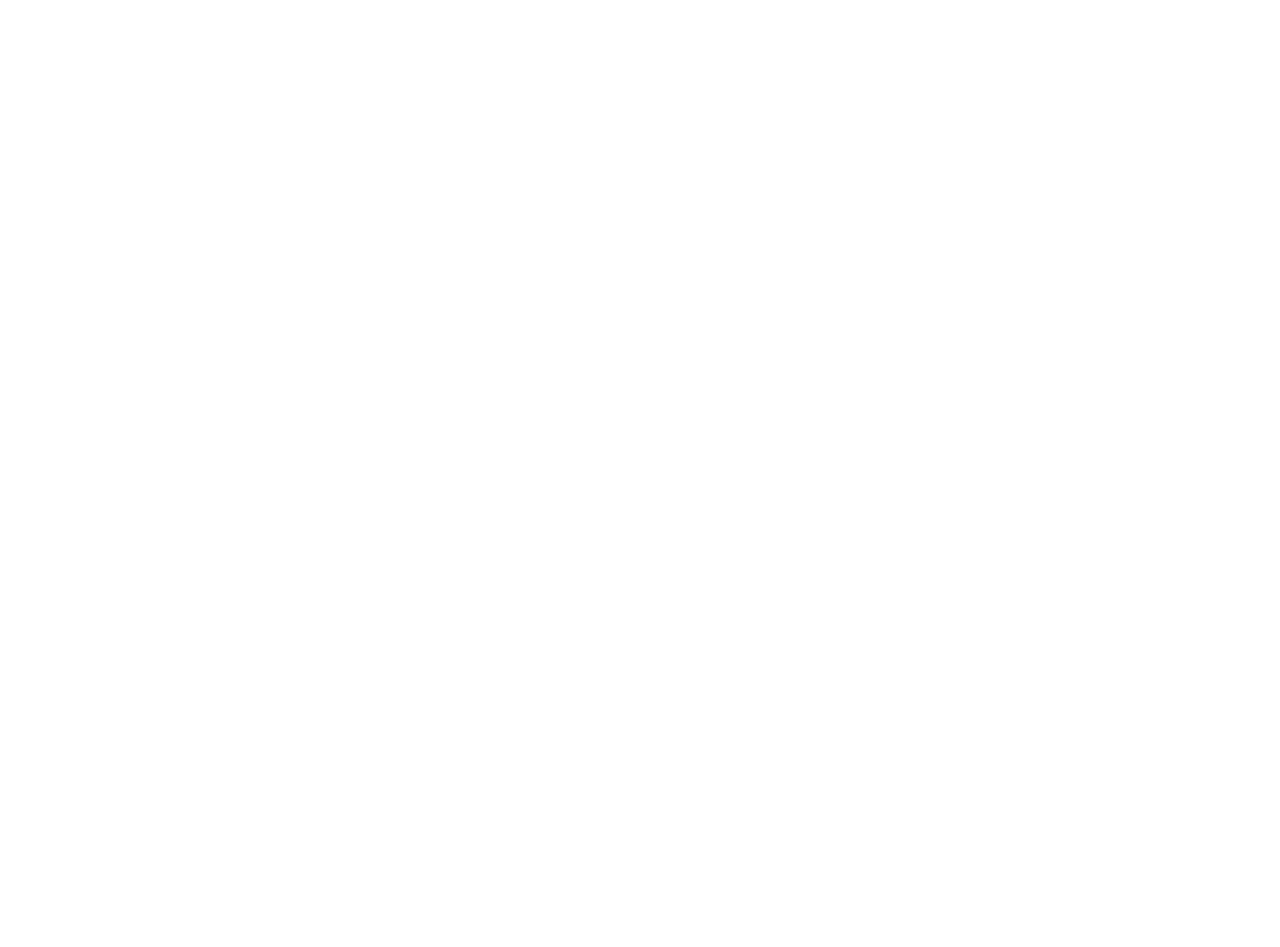
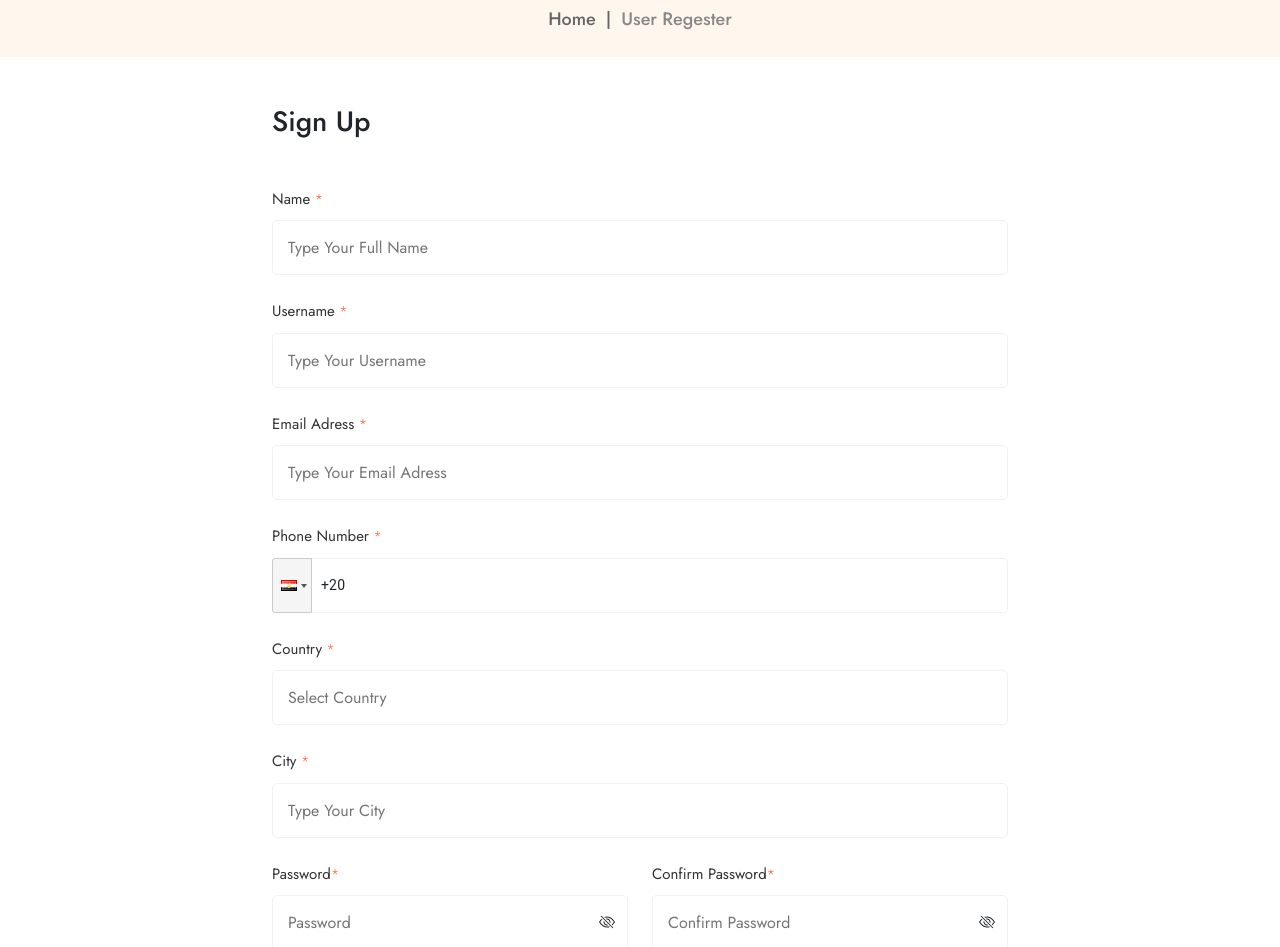
Before and after one commit to fci-team/fashion, a React (Vite) app: page /signup in a window 1280 px wide. Before the commit this address had no page. Shown: the part 195-1142 px from the top of the page. Before the commit the page ends 800 px from the top, so only its background shows below. Built offline with nearby package versions, Linux system fonts and the light colour scheme.

Commit message:
Created sign up page

```diff
--- a/package.json
+++ b/package.json
@@ -10,12 +10,15 @@
     "preview": "vite preview"
   },
   "dependencies": {
+    "@hookform/resolvers": "^3.3.2",
     "@reduxjs/toolkit": "^1.9.7",
     "bootstrap": "^5.3.2",
     "framer-motion": "^10.16.4",
     "react": "^18.2.0",
     "react-bootstrap-icons": "^1.10.3",
     "react-dom": "^18.2.0",
+    "react-hook-form": "^7.47.0",
+    "react-phone-input-2": "^2.15.1",
     "react-router-dom": "^6.17.0",
     "yup": "^1.3.2"
   },
--- a/src/App.jsx
+++ b/src/App.jsx
@@ -2,7 +2,7 @@
 import { Outlet, RouterProvider, createBrowserRouter } from "react-router-dom";
 
 // ** pages imports
-import { Home } from "./pages";
+import { Home, SignUp } from "./pages";
 
 // ** components import
 import { Navbar } from "./components";
@@ -29,6 +29,10 @@
           path: "/",
           element: <Home />,
         },
+        {
+          path: "/signup",
+          element: <SignUp />,
+        },
       ],
     },
     {
--- /dev/null
+++ b/src/components/Breadcrump.jsx
@@ -0,0 +1,19 @@
+import { Link } from "react-router-dom";
+
+// eslint-disable-next-line react/prop-types
+const Breadcrump = ({slug}) => {
+  return (
+    <div className="py-4 text-center mt-3 mb-5" style={{backgroundColor:'#fff6ee'}}>
+      <div className="title">
+        <h2 className="h2">User Regeste</h2>
+      </div>
+      <div className="breadcrump mt-1">
+        <Link to='/'>Home</Link>
+        <span>  |  </span>
+        <a>{slug}</a>
+      </div>
+    </div>
+  );
+};
+
+export default Breadcrump;
--- a/src/components/Navbar.jsx
+++ b/src/components/Navbar.jsx
@@ -17,7 +17,7 @@
 
 const Navbar = () => {
   return (
-    <header className="pt-3">
+    <header className="py-3">
       <nav className="navbar navbar-expand-lg bg-white pb-0">
         <div className="container">
           <a className="navbar-brand" href="#">
--- /dev/null
+++ b/src/components/apps/CustomPhoneInput.jsx
@@ -0,0 +1,17 @@
+import PhoneInput from 'react-phone-input-2';
+// ** styles
+import 'react-phone-input-2/lib/style.css';
+import '../../style/regester.css'
+const PhoneNumberInput = () => {
+  return (
+    <PhoneInput
+      country={'eg'} // Set the default country
+      enableSearch // Enable search functionality
+      countryCodeEditable={false} // Disable editing of the country code
+      inputClass="form-input" // Add custom CSS class to the input field
+      // Other props to customize the flag appearance and behavior
+    />
+  );
+};
+
+export default PhoneNumberInput
--- a/src/components/index.js
+++ b/src/components/index.js
@@ -1,6 +1,7 @@
 import Navbar from "./Navbar";
-
+import Breadcrump from "./Breadcrump";
 
 export {
-    Navbar
+    Navbar,
+    Breadcrump
 }
--- a/src/data/schema/signup.js
+++ b/src/data/schema/signup.js
@@ -1,9 +1,10 @@
 import  * as yup from 'yup'
-
+const phoneRegExp = /^((\\+[1-9]{1,4}[ \\-]*)|(\\([0-9]{2,3}\\)[ \\-]*)|([0-9]{2,4})[ \\-]*)*?[0-9]{3,4}?[ \\-]*[0-9]{3,4}?$/
 export const userSchema = yup.object().shape({
     name:yup.string().required('This field is Required'),
     userName:yup.string().required('User Name Is Required'),
     email:yup.string().email('Please Provide A valid Email Address').required('Email is Required'),
     password:yup.string().min(4,'Passwor must be at least 4 characters').max(10,'Password must be at most 10 character').required('This field is Required'),
-    confirmPassword:yup.string().oneOf([yup.ref('password')],`Password don't match`).required('this fiel is Required')
+    confirmpassword:yup.string().oneOf([yup.ref('password')],`Password don't match`).required('this fiel is Required'),
+    phone:yup.string().matches(phoneRegExp, 'Phone number is not valid')
 })
--- /dev/null
+++ b/src/pages/SignUp.jsx
@@ -0,0 +1,178 @@
+// ** Components
+import { Link } from "react-router-dom";
+import { Breadcrump } from "../components";
+
+// ** styles
+import '../style/regester.css'
+// ** bootstrap Icons
+import { Eye, EyeSlash } from "react-bootstrap-icons";
+
+// ** react imports
+import {useState } from "react";
+import PhoneNumberInput from "../components/apps/CustomPhoneInput";
+
+const initialData = {
+    name:"",
+    email:"",
+    username:"",
+    password:"",
+    confirmpassword:"",
+    country:"",
+    city:"",
+    phone:""
+}
+
+const SignUp = () => {
+
+
+
+    // states
+    const [viewPs,setViewPs] = useState(false)
+    const [viewCps,setViewCps] = useState(false)
+
+    const [formData,setFormData] = useState(initialData)
+
+    const onChange = (e)=>{
+        setFormData({...formData,[e.target.name]:e.target.value})
+    }
+
+    // ** functions
+    const togglePassword = (type)=>{
+        if(type==='ps') {
+            setViewPs(!viewPs)
+        }else {
+            setViewCps(!viewCps)
+        }
+    }
+
+    const handleSubmit = (e)=>{
+        e.preventDefault()
+        console.log(formData)
+    }
+
+  return (
+    <div>
+      <Breadcrump slug="User Regester" />
+      <div className="signup-form">
+        <div className="container">
+          <div className="row justify-content-center">
+            <div className="col-12 col-lg-8">
+              <h3 className="h3 mb-5">Sign Up</h3>
+              <form className="form-controle" onSubmit={handleSubmit}>
+                <label htmlFor="name">
+                  Name <span>*</span>
+                </label>
+                <input
+                  type="text"
+                  id="name"
+                  placeholder="Type Your Full Name"
+                  className="form-input"
+                  name="name"
+                  onChange={onChange}
+                  value={formData.name}
+                />
+
+                <label htmlFor="username">
+                  Username <span>*</span>
+                </label>
+                <input
+                  type="text"
+                  id="username"
+                  placeholder="Type Your Username"
+                  className="form-input"
+                  name="username"
+                  value={formData.username}
+                  onChange={onChange}
+                />
+
+                <label htmlFor="email">
+                  Email Adress <span>*</span>
+                </label>
+                <input
+                  type="text"
+                  id="email"
+                  placeholder="Type Your Email Adress"
+                  className="form-input"
+                  name="email"
+                  onChange={onChange}
+                  value={formData.email}
+                />
+
+                <label htmlFor="phone">
+                  Phone Number <span>*</span>
+                </label>
+                <PhoneNumberInput/>
+
+                <label htmlFor="country">
+                  Country <span>*</span>
+                </label>
+                <input
+                  type="text"
+                  id="country"
+                  placeholder="Select Country"
+                  className="form-input"
+                  name="country"
+                  onChange={onChange}
+                  value={formData.country}
+                />
+
+                <label htmlFor="city">
+                  City <span>*</span>
+                </label>
+                <input
+                  type="text"
+                  id="city"
+                  placeholder="Type Your City"
+                  className="form-input"
+                  name="city"
+                  onChange={onChange}
+                  value={formData.city}
+                />
+
+                <div className="row">
+                  <div className="col-12 col-lg-6 position-relative">
+                    <label htmlFor="city">
+                      Password
+                      <span>*</span>
+                    </label>
+                    <input
+                      type={`${viewPs?'text':'password'}`}
+                      id="password"
+                      placeholder="Password"
+                      className="form-input"
+                      name="password"
+                      value={formData.password}
+                      onChange={onChange}
+                    />
+                    <div className="eye" onClick={()=>togglePassword('ps')}>{viewPs?<Eye/>:<EyeSlash/>}</div>
+                  </div>
+                  <div className="col-12 col-lg-6 position-relative">
+                    <label htmlFor="confirmpassword">
+                      Confirm Password
+                      <span>*</span>
+                    </label>
+                    <input
+                      type={viewCps?'text':'password'}
+                      id="confirmpassword"
+                      placeholder="Confirm Password"
+                      className="form-input"
+                      name="confirmpassword"
+                      value={formData.confirmpassword}
+                      onChange={onChange}
+                    />
+                    <div className="eye" onClick={()=>togglePassword('cps')}>{viewCps?<Eye/>:<EyeSlash/>}</div>
+                  </div>
+                </div>
+
+                <button className="filledBtn" type="submit">Sign Up</button>
+              </form>
+
+              <p className="mt-3">Already have an Account? <Link to='signin'><b>Sign In</b></Link></p>
+            </div>
+          </div>
+        </div>
+      </div>
+    </div>
+  );
+};
+export default SignUp
--- a/src/pages/index.js
+++ b/src/pages/index.js
@@ -1,7 +1,9 @@
 import About from "./About";
 import Home from "./Home";
+import SignUp from "./SignUp";
 
 export {
     Home,
     About,
+    SignUp
 }
--- a/src/style/App.css
+++ b/src/style/App.css
@@ -27,9 +27,16 @@
     text-decoration:none !important;
     transition: 0.3s;
 }
+
 p {
     color:var(--light-color);
     margin-bottom:0 !important;
+}
+h2 {
+    font-size:36px !important;
+}
+h3 {
+    font-size:32px;
 }
 .center {
     display:flex;
@@ -51,11 +58,29 @@
     background-color:var(--main-color);
     color:#fff;
     border:1px solid transparent;
+    padding:9px 30px;
     transition: 0.3s;
 }
 .filledBtn:hover , .outlinedBtn {
     color:var(--main-color);
     background-color:#fff;
     border-color:var(--main-color);
+    padding:9px 30px;
     transition: 0.3s;
 }
+.breadcrump a , .breadcrump span {
+    font-size:18px;
+    color:var(--light-color) !important;
+    font-weight: 500;
+}
+.breadcrump span {
+    display:inline-block;
+    margin:0 10px;
+}
+.breadcrump a:last-child {
+    color:var(--light-extra) !important;
+    cursor:auto;
+}
+a:hover{
+    color:var(--main-color) !important;
+}
--- /dev/null
+++ b/src/style/regester.css
@@ -0,0 +1,47 @@
+
+label {
+    font-size:15px;
+    color:var(--dark-color);
+    margin-bottom:10px;
+}
+label span {
+    color:var(--main-color);
+    font-size:14px;
+}
+
+.form-input{
+    width:100% !important;
+    height: 55px !important;
+    line-height: 55px;
+    padding: 0 15px;
+    background-color: unset;
+    outline: none;
+    color: var(--light-color);
+    border-radius: 5px;
+    border: 1px solid rgba(221,221,221,.4) !important;
+    -webkit-transition: all .3s;
+    transition: all .3s;
+    -webkit-box-shadow: 0 0 10px transparent;
+    box-shadow: 0 0 10px transparent;
+    margin-bottom:24px !important;
+}
+.react-tel-input {
+    margin-bottom:24px !important
+}
+.form-input:focus {
+   box-shadow: none !important;
+   border-color:rgba(171, 171, 171, 0.816) !important
+}
+p a {
+    color:var(--dark-color) !important
+}
+p a:hover {
+    color:var(--main-color) !important
+}
+.eye {
+    position: absolute;
+    right:25px;
+    top:52%;
+    transform:translateY(-50%);
+    cursor: pointer;
+}
```
Also changed, not shown: 1 other file (tests, documents, lock files or other folders).
